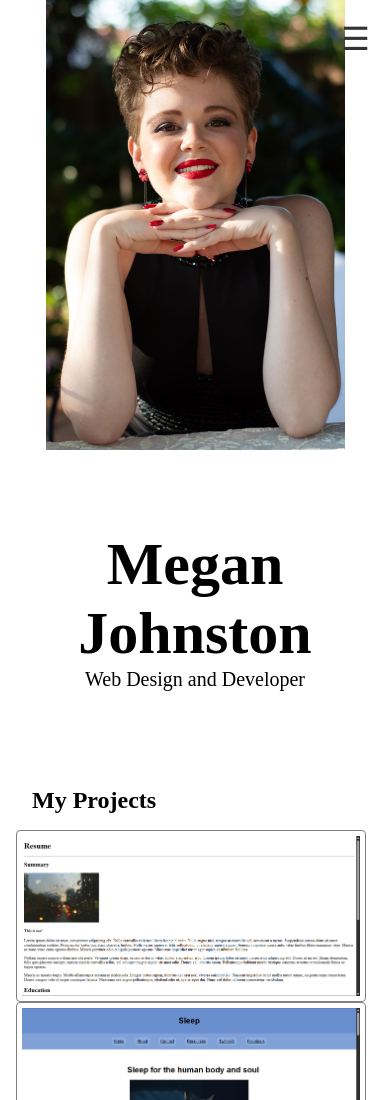
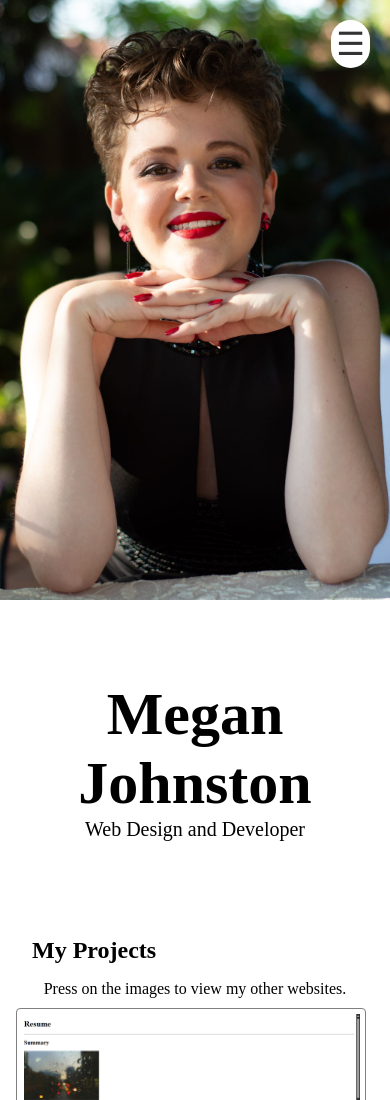
Before and after one commit to megantia/Portfolio, a plain HTML site: page index.html in a window 390 px wide. Shown: the top 1100 px of the page. Drawn offline with Linux system fonts and the light colour scheme; a web font is replaced by a local one.

Commit message:
Update Site
Changed some Styling for mobile

```diff
--- a/css/style.css
+++ b/css/style.css
@@ -115,6 +115,9 @@ header h1 {
 }
 header p {
   font-size: 20px;
+}
+.clickLink{
+  display: none;
 }
 /* Project Grid Styling */
 .imageGrid {
@@ -264,8 +267,8 @@ Responsive design
   .bgimg {
     position: relative;
     width: 100%;
-    height: 450px;
-    background-size: contain;
+    height: 600px;
+    background-size: cover;
   }
   .content {
     margin-left: 0 !important;
@@ -275,7 +278,11 @@ Responsive design
     width: 100%;
     right: -100%;
   }
-
+.clickLink{
+  display: block;
+  text-align: center;
+  padding-bottom: 10px;
+}
   h2,
   h3,
   .about p,
@@ -303,6 +310,9 @@ Responsive design
 
   .open-btn {
     color: #333;
+    background-color: white;
+    padding: 5px;
+    border-radius: 20px;
   }
 
   header {
--- a/index.html
+++ b/index.html
@@ -38,6 +38,7 @@
         <div id="portfolio">
           <h2>My Projects</h2>
           <!-- Image links to sites -->
+          <div class="clickLink"><p>Press on the images to view my other websites.</p></div>
           <div class="imageGrid">
             <div>
               <div class="imageContainer">
```
